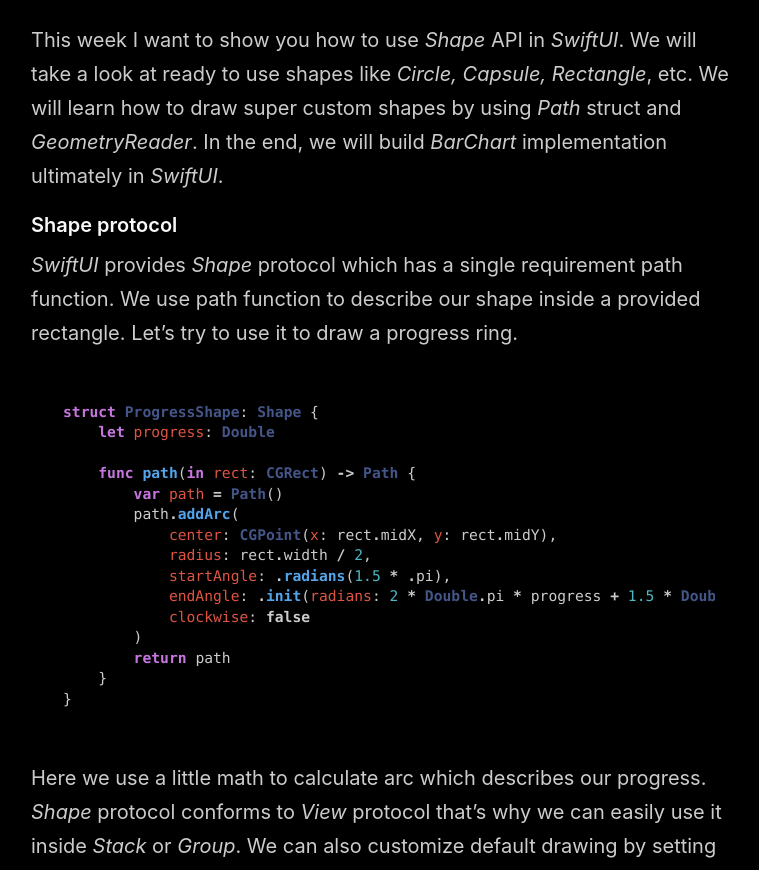
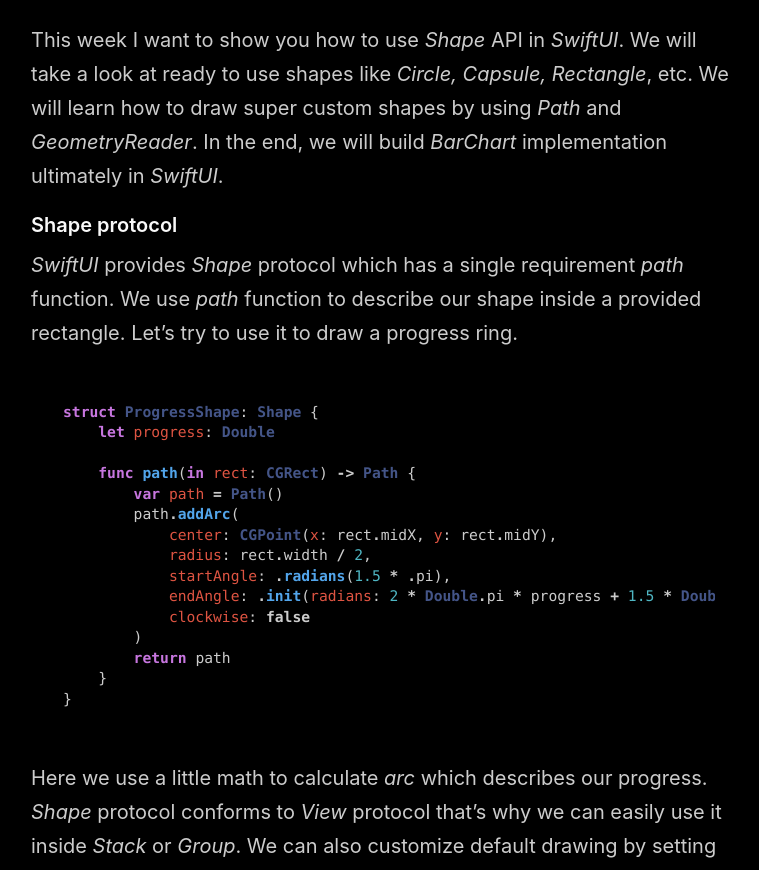
Before and after one commit to mecid/mecid.github.io, a Jekyll site: the page built from _posts/2019-08-14-building-barchart-with-shape-api-in-swiftui.md, in a window 1280 px wide and 1400 px high. Shown: the part 219-1089 px from the top of the window, without its empty margins (259-1018 px from the left). Built offline with Jekyll 4.4.1, drawn with Linux system fonts in a browser that asks for light colours; some of the changed text lies outside the part shown.

Commit message:
Update 2019-08-14-building-barchart-with-shape-api-in-swiftui.md

````diff
--- a/_posts/2019-08-14-building-barchart-with-shape-api-in-swiftui.md
+++ b/_posts/2019-08-14-building-barchart-with-shape-api-in-swiftui.md
@@ -3,10 +3,10 @@
 layout: post
 ---
 
-This week I want to show you how to use *Shape* API in *SwiftUI*. We will take a look at ready to use shapes like *Circle, Capsule, Rectangle*, etc. We will learn how to draw super custom shapes by using *Path* struct and *GeometryReader*. In the end, we will build *BarChart* implementation ultimately in *SwiftUI*.
+This week I want to show you how to use *Shape* API in *SwiftUI*. We will take a look at ready to use shapes like *Circle, Capsule, Rectangle*, etc. We will learn how to draw super custom shapes by using *Path* and *GeometryReader*. In the end, we will build *BarChart* implementation ultimately in *SwiftUI*.
 
 #### Shape protocol
-*SwiftUI* provides *Shape* protocol which has a single requirement path function. We use path function to describe our shape inside a provided rectangle. Let's try to use it to draw a progress ring.
+*SwiftUI* provides *Shape* protocol which has a single requirement *path* function. We use *path* function to describe our shape inside a provided rectangle. Let's try to use it to draw a progress ring.
 
 ```swift
 struct ProgressShape: Shape {
@@ -26,7 +26,7 @@
 }
 ```
 
-Here we use a little math to calculate arc which describes our progress. *Shape* protocol conforms to *View* protocol that's why we can easily use it inside *Stack* or *Group*. We can also customize default drawing by setting custom *StrokeStyle*.
+Here we use a little math to calculate *arc* which describes our progress. *Shape* protocol conforms to *View* protocol that's why we can easily use it inside *Stack* or *Group*. We can also customize default drawing by setting custom *StrokeStyle*.
 
 ```swift
 struct ProgressView: View {
@@ -147,7 +147,7 @@
 }
 ```
 
-Here we have *BarChartView* which puts inside the *VStack BarsView and LegendsView*. We also use accessibility identifier to hide *LegendsView* in the *Accessibility tree*.
+Here we have *BarChartView* which puts *BarsView and LegendsView* inside the *VStack*. We also use accessibility modifier to hide *LegendsView* in the *Accessibility tree*.
 
 #### Real-life example
 I use the source code from this post to implement *BarChart* in my *SleepBot* app. Besides the implementation which we have in the current post, I've added *LabelsView*. *LabelsView* presents the *BarChart* labels below the chart itself. Here is the implementation of that view.
````
Also changed, not shown: other parts of _posts/2019-08-14-building-barchart-with-shape-api-in-swiftui.md (+1 -1 lines).
